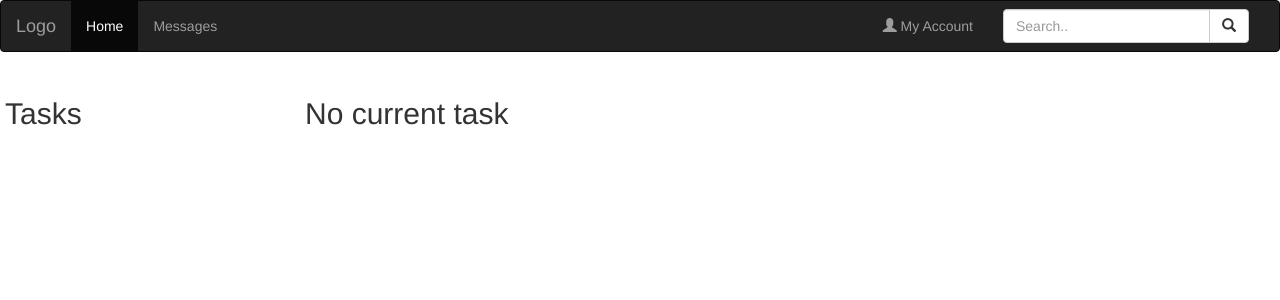
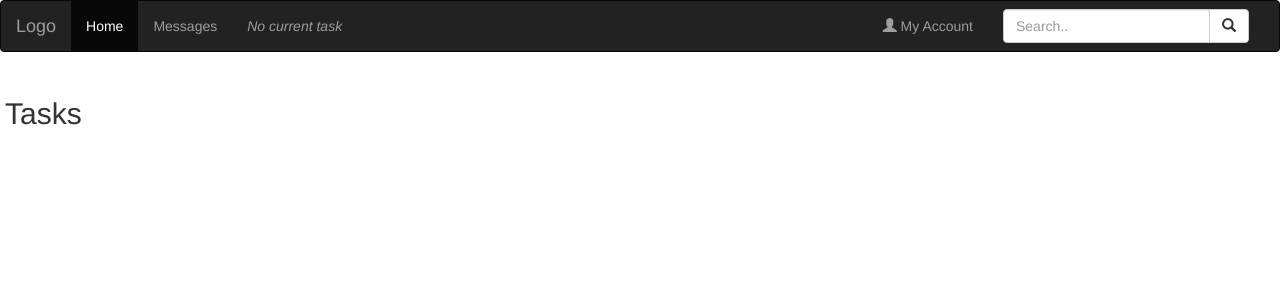
Before and after one commit to vanlummelhuizen/timetracker, a Django app: page / in a window 1280 px wide. Shown: the top 300 px of the page. Run offline with Django 3.2, Linux system fonts and the light colour scheme; the visitor is signed in with stand-in values (Sample User, id 1); data that the repository does not hold is empty; some libraries are stand-ins or nearby versions.

Commit message:
Move Current task indication to navbar.

```diff
--- a/tasks/templates/tasks/index.html
+++ b/tasks/templates/tasks/index.html
@@ -32,6 +32,22 @@
       <ul class="nav navbar-nav">
         <li class="active"><a href="#">Home</a></li>
         <li><a href="#">Messages</a></li>
+          <li>
+
+
+	<div class="navbar-text">
+        {% if current_task %}
+        <i>
+		    Current task: {{ current_task }}
+            </i>
+                <a  href="{% url 'end_current_session' %}">
+                    <span class="glyphicon glyphicon-stop"></span> Stop
+                </a>
+        {% else %}
+		    <i>No current task</i>
+        {% endif %}
+	</div>
+          </li>
       </ul>
       <form class="navbar-form navbar-right" role="search">
         <div class="form-group input-group">
@@ -74,17 +90,6 @@
 	margin-left: 300px;
 	padding: 5px;
 ">
-	<div>
-        {% if current_task %}
-		    <h2>Current task: {{ current_task }}
-                <a class="btn btn-default btn-sm" href="{% url 'end_current_session' %}">
-                    <span class="glyphicon glyphicon-stop"></span> Stop
-                </a>
-            </h2>
-        {% else %}
-		    <h2>No current task</h2>
-        {% endif %}
-	</div>
 	<div style="
 		overflow-y: auto;
 		height: calc(100vh - 425px);
```
